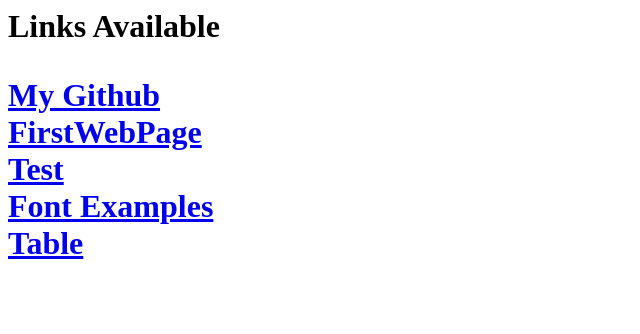
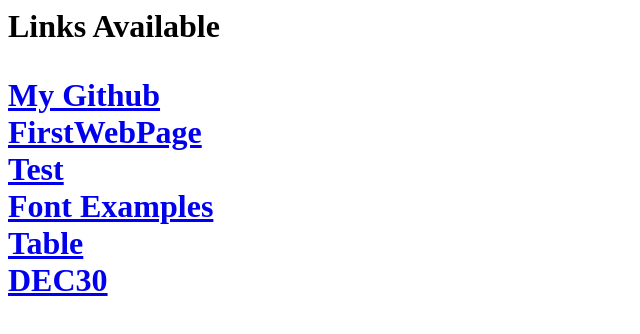
Before and after one commit to Manishrai12/Manishrai12.github.io, a plain HTML site: page index.html in a window 1280 px wide. Shown: the whole page, without its empty margins (0-640 px from the left). Drawn offline with Linux system fonts and the light colour scheme.

Commit message:
Update index.html

```diff
--- a/index.html
+++ b/index.html
@@ -10,6 +10,7 @@
         <a href="Test.html">Test</a><br>
         <a href="Font Examples.html">Font Examples</a><br>
         <a href="Table.html">Table</a><br>
+        <a href="DEC30.html">DEC30</a><br>
       </p>
   </body>
 </html>
```
